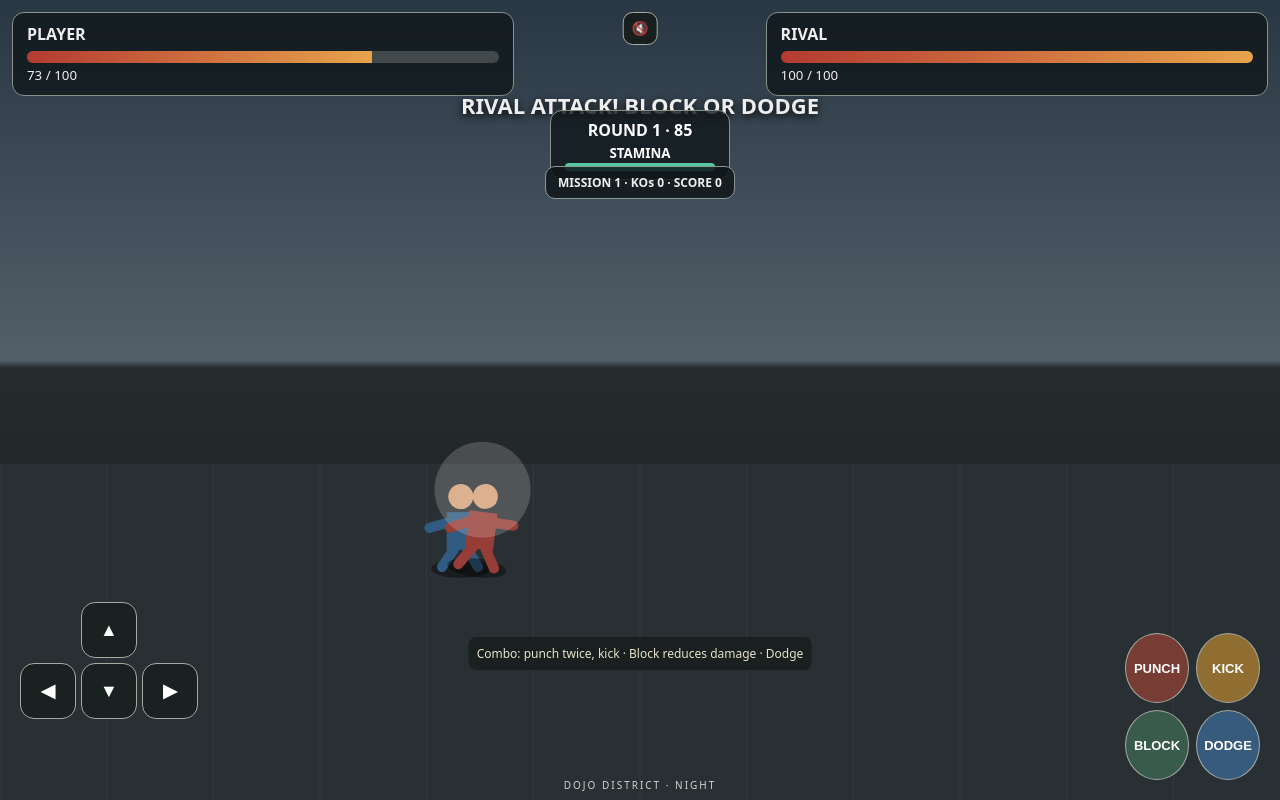
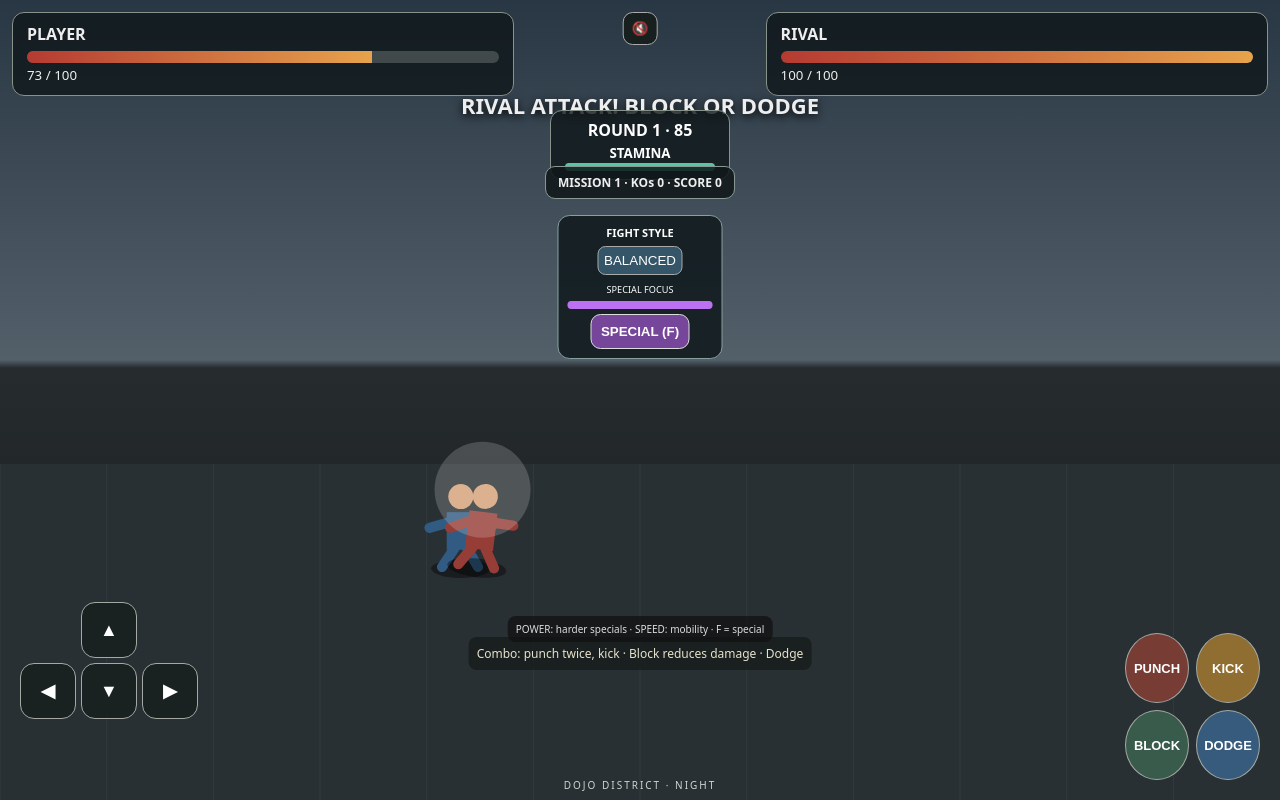
Before and after one commit to bensonwanimo92-coder/CHENJENI-FRIENDS, a plain HTML site: page fighting-tiger-prototype/index.html in a window 1280 px wide. Drawn offline with Linux system fonts and the light colour scheme.

Commit message:
Add signature special attack and selectable fighting styles to Street Legend

```diff
--- a/fighting-tiger-prototype/index.html
+++ b/fighting-tiger-prototype/index.html
@@ -67,4 +67,18 @@ const arenaLabel=document.createElement('div');arenaLabel.textContent='DOJO DIST
  observer.observe(document.body,{subtree:true,childList:true,attributes:true});
 })();
 </script>
+
+<script>
+// Ability system: focus gauge, signature special and character style selection.
+(()=>{
+ let focus=100, specialBusy=false, style='BALANCED';
+ const panel=document.createElement('div');panel.style.cssText='position:fixed;top:215px;left:50%;transform:translateX(-50%);z-index:9;background:#121c20e8;border:1px solid #86a0a0;border-radius:12px;padding:9px;color:#fff;font-size:11px;text-align:center';
+ panel.innerHTML='<b>FIGHT STYLE</b><br><button id="stylebtn" style="margin:6px;padding:6px;background:#355568;color:white;border-radius:8px;border:1px solid #aaa">BALANCED</button><br><small>SPECIAL FOCUS</small><div style="width:145px;height:8px;background:#444;border-radius:8px;margin:5px auto"><div id="focusbar" style="width:100%;height:100%;background:#bb71f2;border-radius:8px"></div></div><button id="special" style="background:#75469a;color:white;border:1px solid #ddd;border-radius:10px;padding:9px;font-weight:bold">SPECIAL (F)</button>';document.body.appendChild(panel);
+ const styles=['BALANCED','POWER','SPEED'];document.querySelector('#stylebtn').onclick=()=>{style=styles[(styles.indexOf(style)+1)%styles.length];document.querySelector('#stylebtn').textContent=style;document.querySelector('#title').textContent='STYLE: '+style};
+ const special=()=>{if(specialBusy||focus<40||enemy.hp<=0||player.hp<=0)return;specialBusy=true;focus-=40;let distance=Math.abs(player.x-enemy.x)+Math.abs(player.y-enemy.y);if(distance<.28){enemy.hp=Math.max(0,enemy.hp- (style==='POWER'?38:30));flash=9;player.attack=3;setTimeout(()=>player.attack=0,400);hud();document.querySelector('#title').textContent='SIGNATURE STRIKE!'}else document.querySelector('#title').textContent='SPECIAL MISSED · CLOSE THE GAP';setTimeout(()=>specialBusy=false,900)};
+ document.querySelector('#special').onclick=special;addEventListener('keydown',e=>{if(e.key.toLowerCase()==='f')special()});
+ setInterval(()=>{focus=Math.min(100,focus+.35);document.querySelector('#focusbar').style.width=focus+'%'},100);
+ const styleTip=document.createElement('div');styleTip.textContent='POWER: harder specials · SPEED: mobility · F = special';styleTip.style.cssText='position:fixed;bottom:158px;left:50%;transform:translateX(-50%);font-size:10px;color:#ddd;background:#111b;padding:6px 8px;border-radius:8px;white-space:nowrap';document.body.appendChild(styleTip);
+})();
+</script>
 </body></html>
```
